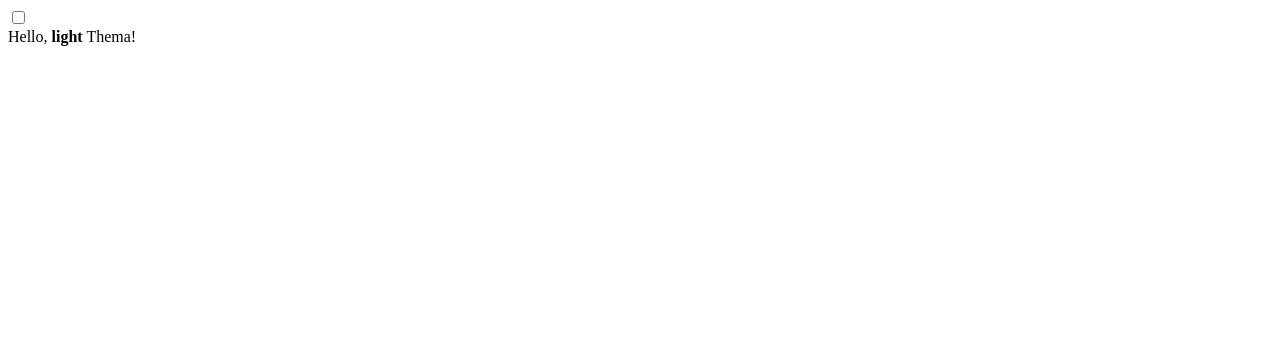
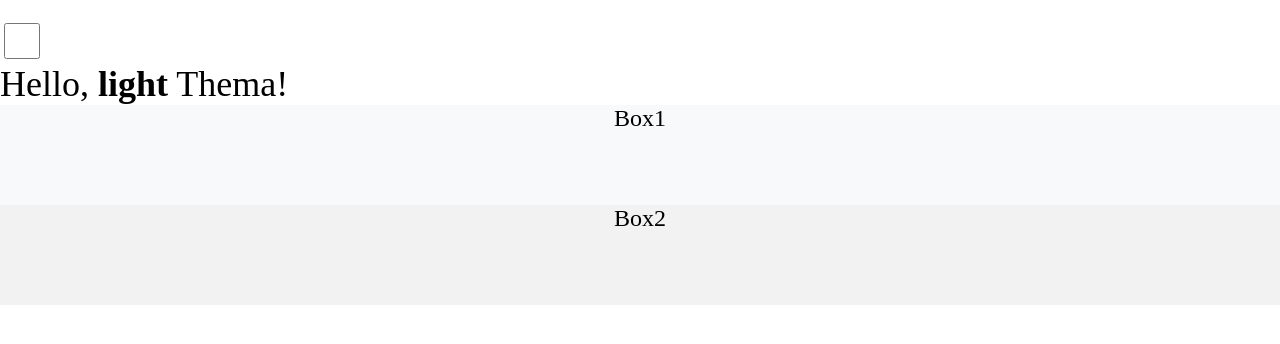
Before and after one commit to jeonghyeon-k/React-DarkMode, a React app: page / in a window 1280 px wide. Shown: the top 344 px of the page. Built offline with nearby package versions, Linux system fonts and the light colour scheme.

Commit message:
update : add options

```diff
--- a/src/App.css
+++ b/src/App.css
@@ -1,17 +1,41 @@
 :root[color-theme="light"] {
-  --background: #fff;
+  --general-background: #fff;
+  --general-color-a: #f7f9fa;
+  --general-color-b: #f2f2f2;
   --TextColor: #000;
 }
 
 :root[color-theme="dark"] {
-  --background: #000;
+  --general-background: #1e1f21;
+  --general-color-a: #2c2d30;
+  --general-color-b: #292a2d;
   --TextColor: #fff;
 }
-
-.box {
-  background: var(--background);
+body {
+  background: var(--general-background);
+  margin: 20px 0;
+}
+.checkbox {
+  width: 36px;
+  height: 36px;
+}
+.text {
+  font-size: 36px;
+  color: var(--TextColor);
 }
 
-.content {
+.box1 {
+  height: 100px;
+  background: var(--general-color-a);
   color: var(--TextColor);
+  font-size: 24px;
+  align-items: center;
+  text-align: center;
 }
+.box2 {
+  height: 100px;
+  background: var(--general-color-b);
+  color: var(--TextColor);
+  font-size: 24px;
+  text-align: center;
+}
--- a/src/App.jsx
+++ b/src/App.jsx
@@ -13,7 +13,6 @@ if (getUserTheme === "dark") {
 }
 
 function App() {
-
   const [check, setcheck] = useState(getUserTheme);
   const onCheck = () => {
     setcheck(check => (check === "dark" ? "light" : "dark"));
@@ -30,11 +29,13 @@ function App() {
 
   const list = { dark: true, light: false };
   return (
-    <div className="box">
-      <input onClick={onCheck} type="checkbox" checked={list[check]} readOnly />
-      <div className="content">
+    <div>
+      <input className="checkbox" onClick={onCheck} type="checkbox" checked={list[check]} readOnly />
+      <div className="text">
         Hello, <strong>{check}</strong> Thema!
       </div>
+      <div className="box1">Box1</div>
+      <div className="box2">Box2</div>
     </div>
   );
 }
```
